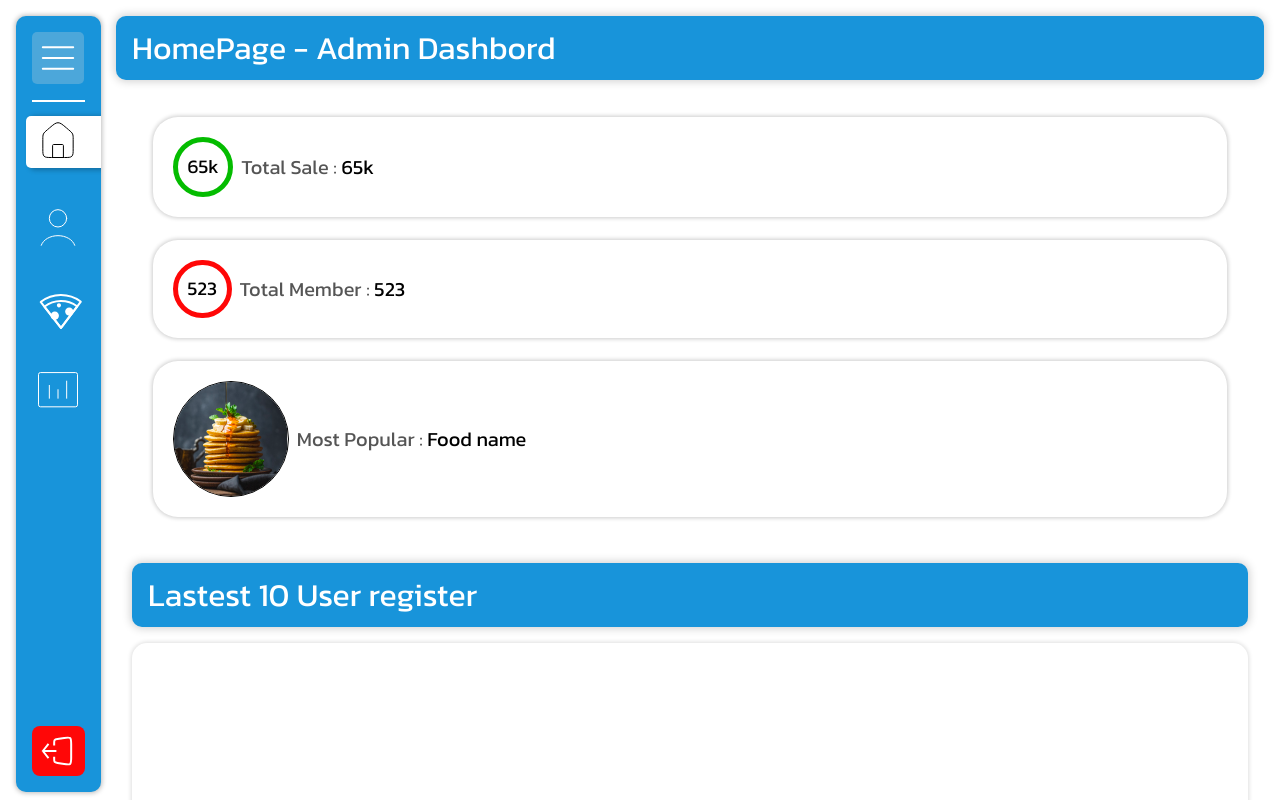
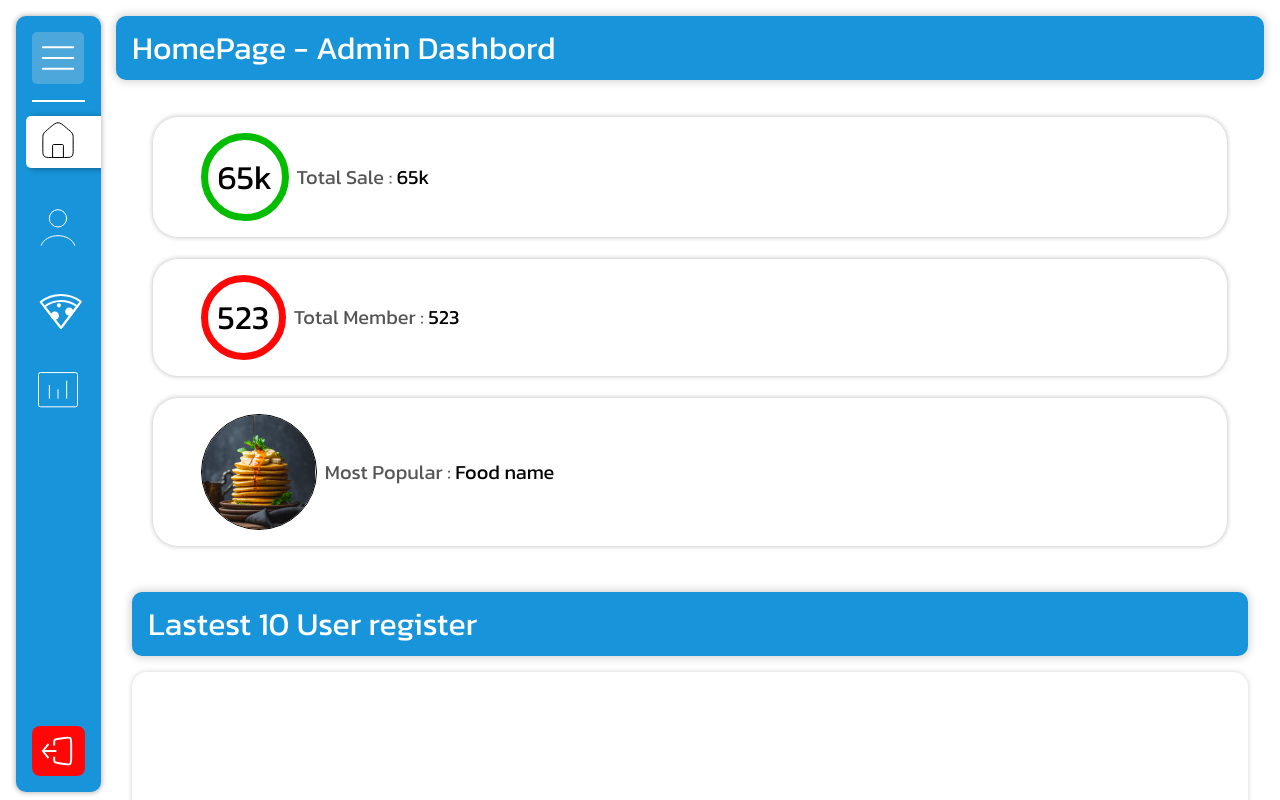
Before and after one commit to Auntapza/restaurantSystems, a React (Vite) app: page / in a window 1280 px wide. Shown: the top 800 px of the page. Built offline with nearby package versions, Linux system fonts and the light colour scheme.

Commit message:
make user page

```diff
--- a/src/App.jsx
+++ b/src/App.jsx
@@ -3,7 +3,8 @@ import './App.css'
 import { Route, Routes } from 'react-router-dom'
 import Sidebar from './component/sidebar'
 import HomePage from './component/homepage/homepage'
-import User from './component/user/userManage'
+import User from './component/user/userPage'
+import CreateUser from './component/user/userCreate'
 
 function App() {
 
@@ -17,7 +18,9 @@ function App() {
         <div className='body'>
           <Routes>
             <Route path="/" Component={HomePage}/>
-            <Route path="/user" Component={User}/>
+            <Route path="/user/*" Component={User}/>
+            <Route path="/user/Create" Component={CreateUser}/>
+            {/* <Route path="/user/*" Component={User}/> */}
           </Routes>
         </div>
       </div>
--- a/src/component/homepage/homepage.css
+++ b/src/component/homepage/homepage.css
@@ -37,12 +37,11 @@
             }
 
             > div:has(img) {
-                display: unset;
+                display: flex;
+                justify-content: center;
+                align-items: center;
                 padding: unset;
                 border-width: 1px;
-                > img {
-                    object-fit: fill;
-                }
             }
             > span {
                 font-size: 2em;
@@ -82,11 +81,12 @@
     .Homepage {
         .status > div {
             gap: .5rem !important;
+            padding: 1rem 3rem;
             div:has(:not(img)) {
-                border-width: 5px !important;
+                border-width: 7px !important;
                 padding: .6rem !important;
                 span {
-                    font-size: .4em !important;
+                    font-size: .7em !important;
                 }
             }
             span {
@@ -130,7 +130,4 @@
         ;
         grid-template-rows: 1fr 3.5fr;
     }
-
-
-
 }
--- a/src/component/sidebar.jsx
+++ b/src/component/sidebar.jsx
@@ -8,7 +8,13 @@ import signOut from '../assets/Sign_out_squre.svg';
 import chart from '../assets/Chart_light.svg';
 import homeIcon from '../assets/Home_light.svg';
 
-let urlPath = location.pathname;
+let urlPath = "";
+
+for (let i = 0; i <= 4; i++) {
+    urlPath += window.location.pathname[i]
+}
+
+console.log(urlPath);
 
 let Sidebar = () => {
 
@@ -30,7 +36,7 @@ let Sidebar = () => {
                 setPosition(264)
                 setActive("menu")
                 break;
-            case "/summery":
+            case "/summ":
                 setPosition(345)
                 setActive("summery")
                 break;
@@ -75,7 +81,7 @@ let Sidebar = () => {
                             <span>Menage Menu</span>
                         </li>
                     </Link>
-                    <Link to={'/summery'} onClick={() => { setStyle('/summery') }}>
+                    <Link to={'/summ'} onClick={() => { setStyle('/summ') }}>
                         <li className={active == 'summery' ? 'active' : ''}>
                             <img src={chart} alt="" />
                             <span>Summery</span>
--- /dev/null
+++ b/src/component/user/userCreate.jsx
@@ -0,0 +1,9 @@
+let CreateUser = () => {
+    return (
+        <>
+            <h1>Create User</h1>
+        </>
+    )
+}
+
+export default CreateUser
--- a/src/component/user/userManage.jsx
+++ /dev/null
@@ -1,9 +0,0 @@
-let user = () => {
-    return(
-        <>
-
-        </>
-    )
-}
-
-export default user
--- /dev/null
+++ b/src/component/user/userPage.jsx
@@ -0,0 +1,18 @@
+import { Link, Route, Routes } from "react-router-dom";
+import Create from './userCreate'
+
+let user = () => {
+    return(
+        <>
+            <div className="User">
+                <Link to={'/user/Create'}>
+                    <button>Create User</button>
+                </Link>
+
+
+            </div>
+        </>
+    )
+}
+
+export default user
```
